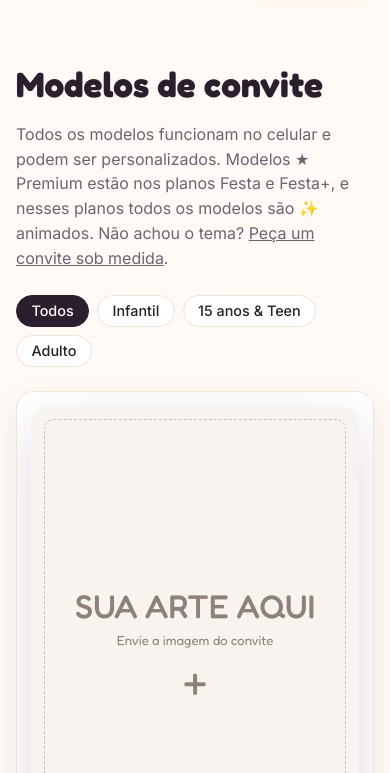
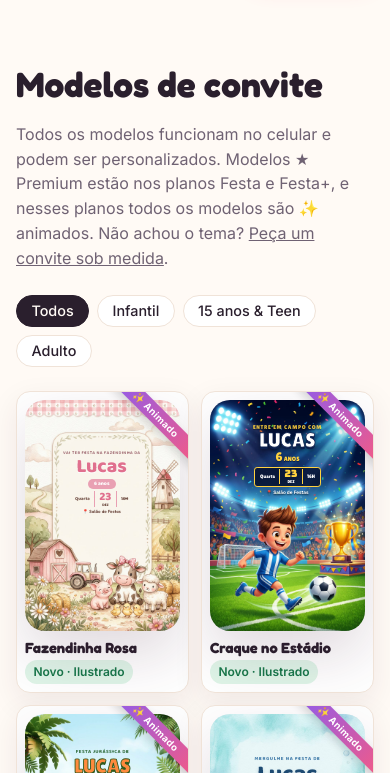
Before and after one commit to g-vital-dev/Projetos_PyhtonUdemy, a plain HTML site: page convites-aniversario/index.html in a window 390 px wide. Both pictures are taken after a click on the link "Ver todos os modelos". Shown: the part 70-843 px from the top of the page. Drawn offline with nearby package versions, Linux system fonts and the light colour scheme; a web font is replaced by a local one.

Commit message:
Ajusta galeria para celular
Duas colunas em telas pequenas e "Use a sua arte" no fim da lista,
para os modelos aparecerem primeiro.

Co-Authored-By: Claude Opus 5.5 <noreply@anthropic.com>
Claude-Session: https://claude.ai/code/session_01XS8tDGyz63q3GoJiugkks8

```diff
--- a/convites-aniversario/app.js
+++ b/convites-aniversario/app.js
@@ -408,7 +408,7 @@
 
   function pageModelos(q) {
     const cat = CATS.includes(q.get('cat')) ? q.get('cat') : 'Todos';
-    const list = [tplById('arte'), ...VISIVEIS.filter((t) => t.id !== 'arte' && (cat === 'Todos' || t.cat === cat))];
+    const list = [...VISIVEIS.filter((t) => t.id !== 'arte' && (cat === 'Todos' || t.cat === cat)), tplById('arte')];
     return `<section><div class="container">
       <h1>Modelos de convite</h1>
       <p class="muted">Todos os modelos funcionam no celular e podem ser personalizados. Modelos ★ Premium estão nos planos Festa e Festa+, e nesses planos todos os modelos são ✨ animados. Não achou o tema? <a href="#/sob-medida">Peça um convite sob medida</a>.</p>
--- a/convites-aniversario/styles.css
+++ b/convites-aniversario/styles.css
@@ -797,3 +797,12 @@ body.guest-mode .nav .btn::after { content: " também"; }
 .ilu-quinze-anos .ilu-head { display: contents; }
 .ilu-quinze-anos .pre { order: -2; margin-bottom: 1cqw; }
 .ilu-boteco .ilu-zone { top: 16.5%; }
+
+/* Galeria com 2 colunas no celular */
+@media (max-width: 560px) {
+  .gallery { grid-template-columns: 1fr 1fr; gap: 12px; }
+  .tpl-item { padding: 8px; gap: 8px; border-radius: 14px; }
+  .tpl-meta { flex-direction: column; align-items: flex-start; gap: 4px; }
+  .tpl-meta strong { font-size: .92rem; line-height: 1.2; }
+  .ribbon { top: 14px; right: -42px; font-size: .6rem; padding: 3px 44px; }
+}
```
